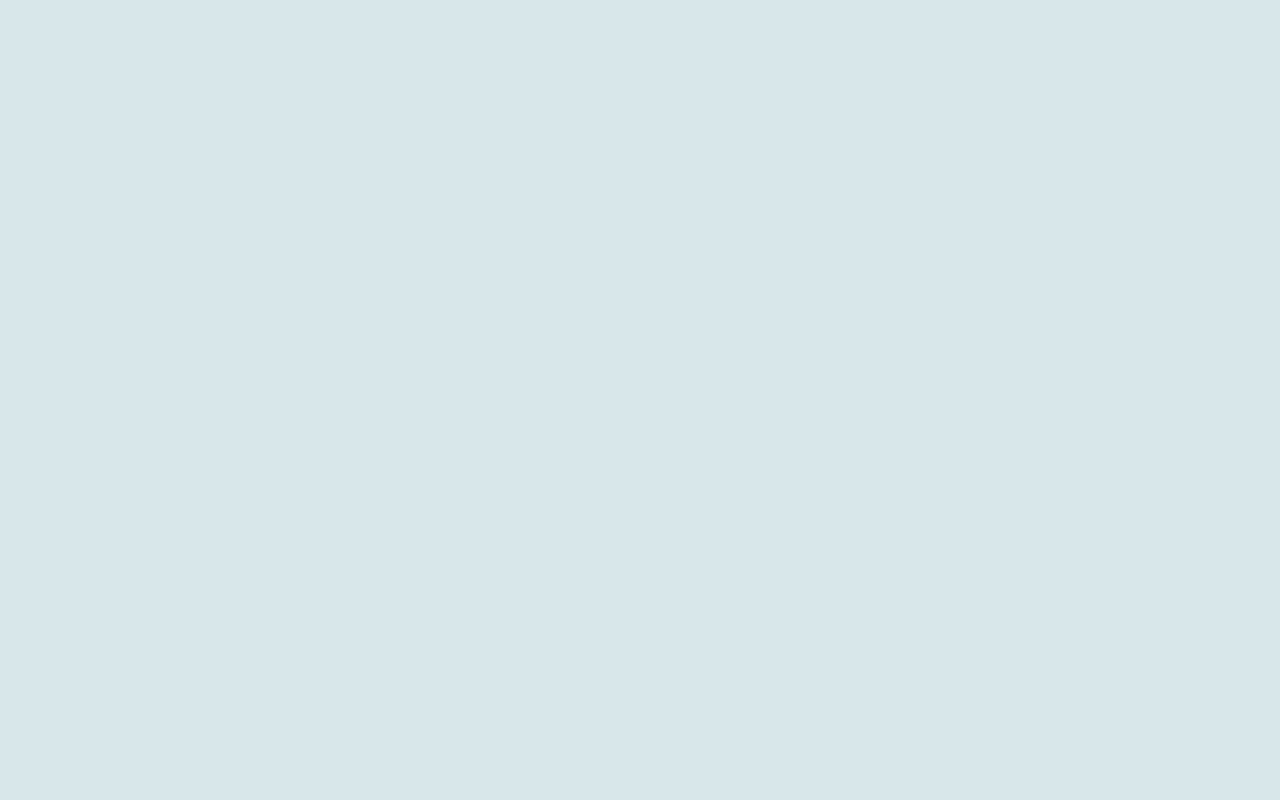
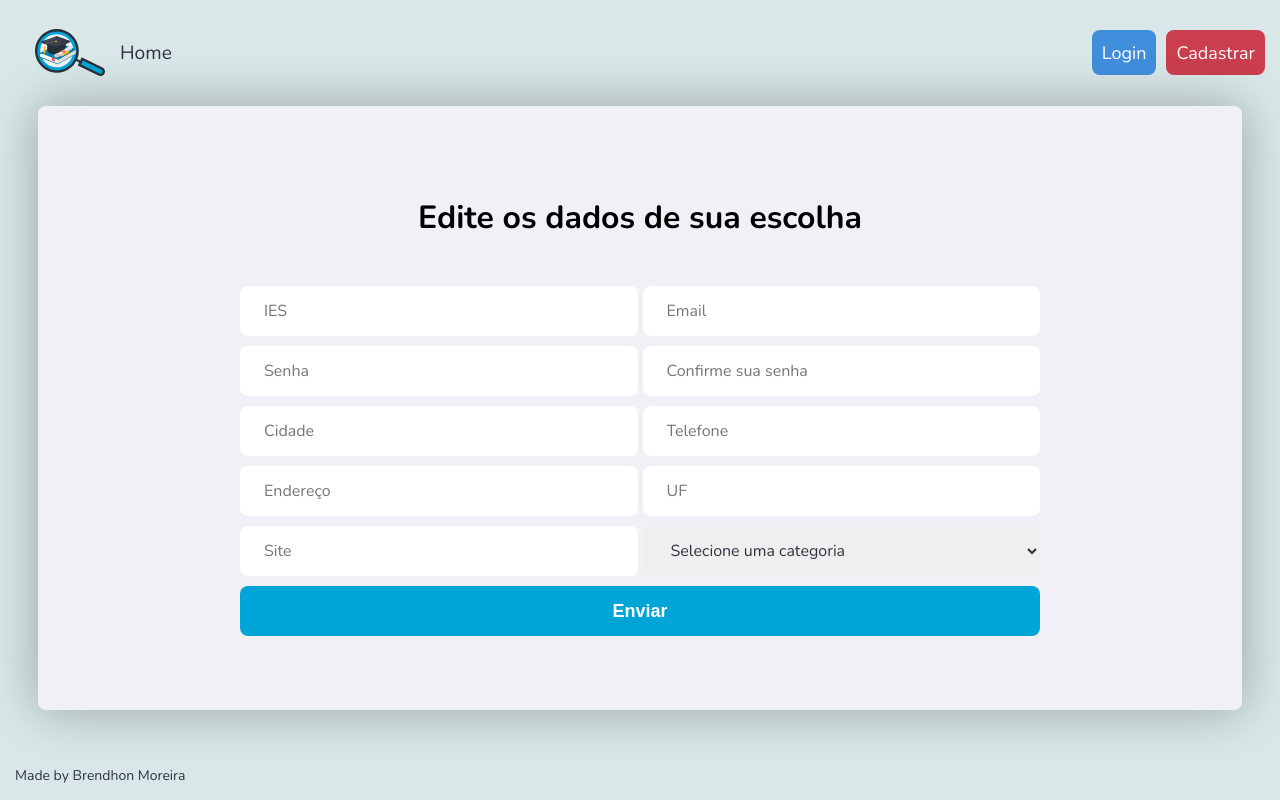
Before and after one commit to Brendhon/SearchFacul_Web, a React (Create React App) app: page /university/update in a window 1280 px wide. Built offline with nearby package versions, Linux system fonts and the light colour scheme.

Commit message:
create: university update page

```diff
--- a/src/pages/Profile/index.jsx
+++ b/src/pages/Profile/index.jsx
@@ -1,5 +1,5 @@
 import React, { useState, useEffect } from 'react'
-import { Link } from 'react-router-dom'
+import { Link, useHistory } from 'react-router-dom'
 import './styles.css'
 
 import Header from '../../components/Header/Header'
@@ -13,6 +13,8 @@ const Profile = _ => {
 
     // Verificando se o usuário esta autentificado
     const authorization = localStorage.getItem('authorization')
+
+    const history = useHistory()
 
     const [courses, setCourses] = useState([])
     const [alert, setAlert] = useState(false)
@@ -59,7 +61,20 @@ const Profile = _ => {
                     <strong>Cursos cadastrados</strong>
 
                     <div className="profile-buttons">
-                        <Link className="button-outline button-delete">Editar</Link>
+
+                        <button className="button-outline button-delete"
+                            onClick={_ => history.push("/university/update", {
+                                IES: courses.IES,
+                                telephone: courses.telephone,
+                                email: courses.email,
+                                uf: courses.uf,
+                                city: courses.city,
+                                address: courses.address,
+                                site: courses.site,
+                                category: courses.category
+                            })}>
+                            Editar
+                        </button>
                         <Link className="button button-create" to="/course/create">Novo curso</Link>
                     </div>
                 </div>
--- /dev/null
+++ b/src/pages/UpdateUniversity/index.jsx
@@ -0,0 +1,28 @@
+import React, { useState } from 'react'
+import { useHistory } from 'react-router-dom'
+import './styles.css'
+
+import Header from '../../components/Header/Header'
+import Footer from '../../components/Footer/Footer'
+import UniversityForm from '../../components/Form/University'
+import Alert from '../../components/Alert/Alert'
+
+const Register = _ => {
+
+    const handleUpdateCourse = _ => alert('sucesso')
+
+    return (
+        <div className='container'>
+
+            <Header />
+
+            <div className="content-column box register-content">
+                <h1 className="create-course-title">Edite os dados de sua escolha</h1>
+                <UniversityForm onSubmit={handleUpdateCourse} />
+            </div>
+
+            <Footer />
+
+        </div>)
+}
+export default Register
--- a/src/routes.jsx
+++ b/src/routes.jsx
@@ -3,6 +3,7 @@ import { BrowserRouter, Route, Switch } from 'react-router-dom'
 
 import Logon from './pages/Logon'
 import Register from './pages/Register'
+import UpdateUniversity from './pages/UpdateUniversity'
 import CreateCourse from './pages/CreateCourse'
 import UpdateCourse from './pages/UpdateCourse'
 import Profile from './pages/Profile'
@@ -18,6 +19,7 @@ const Routes = _ =>
             <Route path='/logon' exact component={Logon} />
             <Route path='/register' component={Register} />
             <Route path='/profile' component={Profile} />
+            <Route path='/university/update' component={UpdateUniversity} />
             <Route path='/course/create' component={CreateCourse} />
             <Route path='/course/update/:id' component={UpdateCourse} />
             <Route path='/result' component={SearchResult} />
```
Also changed, not shown: src/pages/UpdateUniversity/styles.css (added).
